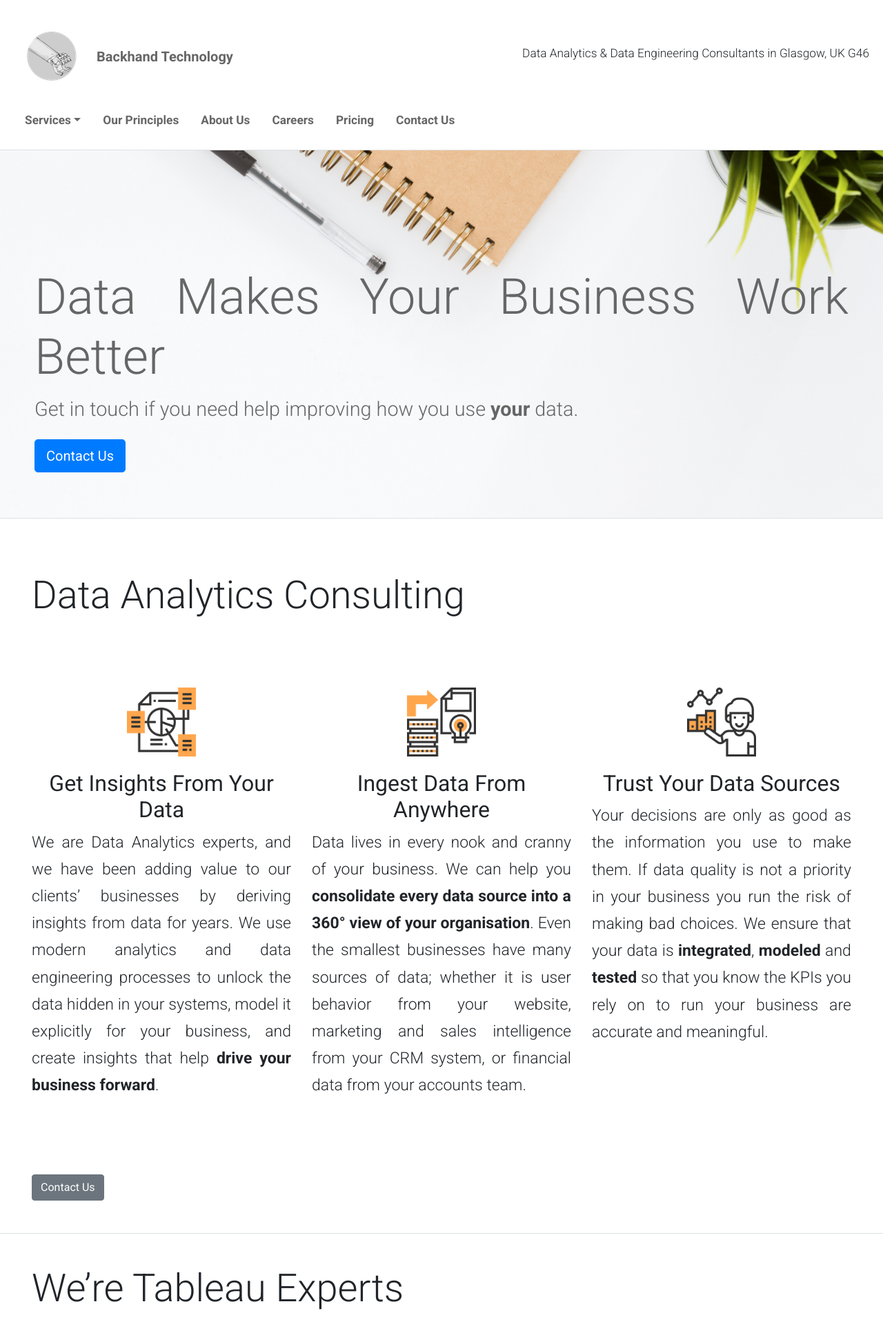
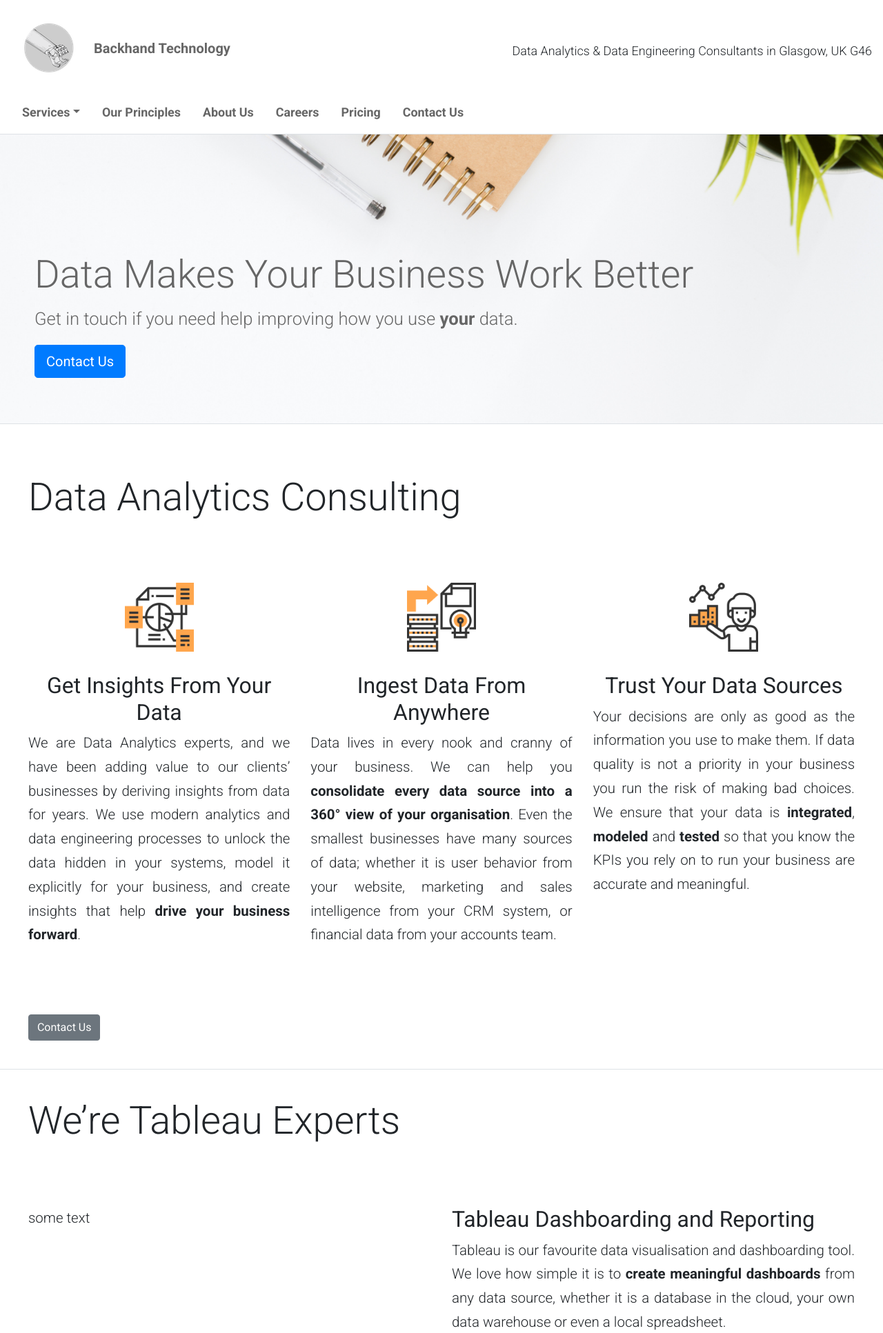
Before and after one commit to ezixi/backhand.tech, a PHP site: page / in a window 1280 px wide. Shown: the top 1933 px of the page at 69% size. Run offline with PHP 8.4, Linux system fonts and the light colour scheme; some libraries are stand-ins or nearby versions.

Commit message:
more progress

```diff
--- a/index.html
+++ b/index.html
@@ -35,7 +35,7 @@
         <div class="container-fluid h-card">
             <nav class="navbar">
                 <h1><a href="http://www.backhand.tech" rel="me home" class="navbar-brand u-url u-uid">Backhand Technology</a></h1>
-                <p class="navbar-text">Data Analytics & Data Engineering Consultants in <span class="p-locality">Glasgow</span>, <span class="p-region">UK</span> <span class="p-postal-code">G46</span></p>
+                <p class="navbar-text nav">Data Analytics & Data Engineering Consultants in <span class="p-locality">Glasgow</span>, <span class="p-region">UK</span> <span class="p-postal-code">G46</span></p>
                 <ul class="nav fn">
                     <li class="nav-item dropdown">
                         <a class="nav-link dropdown-toggle" href="#" id="navbarDropdownMenuLink" data-toggle="dropdown" aria-haspopup="true" aria-expanded="false">Services</a>
@@ -57,7 +57,7 @@
             <main>
                 <div class="jumbotron jumbotron-fluid border-bottom border-top">
                     <div id="container">
-                        <h1 class="display-3">Data Makes Your Business Work Better</h1>
+                        <h1 class="display-4">Data Makes Your Business Work Better</h1>
                         <p>Get in touch if you need help improving how you use <em>your</em> data.</p>
                         <p><a class="btn btn-primary btn-lg u-email" href="mailto:info@backhand.tech">Contact Us</a></p>
                     </div>
@@ -66,17 +66,17 @@
                     <h1 class="display-4 col">Data Analytics Consulting</h1>
                 </div>
                 <div class="row icon">
-                        <div class="col-4">
+                        <div class="col">
                             <h2 id="insights">Get Insights From Your Data</h2>
                             <p>We are Data Analytics experts, and we have been adding value to our clients’ businesses by deriving insights from data for years. We use modern analytics and data engineering processes to unlock the data hidden in your systems, model it explicitly for your business, and create insights that help <em>drive your business forward</em>.</p>
                         </div>
 
-                        <div class="col-4">
+                        <div class="col">
                             <h2 id="business_facets">Ingest Data From Anywhere</h2>
                             <p>Data lives in every nook and cranny of your business. We can help you <em>consolidate every data source into a 360&deg; view of your organisation</em>. Even the smallest businesses have many sources of data; whether it is user behavior from your website, marketing and sales intelligence from your CRM system, or financial data from your accounts team.</p>
                         </div>
 
-                        <div class="col-4">
+                        <div class="col">
                             <h2 id="trust_data">Trust Your Data Sources</h2>
                             <p>Your decisions are only as good as the information you use to make them. If data quality is not a priority in your business you run the risk of making bad choices. We ensure that your data is <em>integrated</em>, <em>modeled</em> and <em>tested</em> so that you know the KPIs you rely on to run your business are accurate and meaningful.</p>
                         </div>
@@ -95,7 +95,7 @@
                     <div class="col">
                         some text
                     </div>
-                    <div class="col">
+                    <div class="col stack">
                         <h2>Tableau Dashboarding and Reporting</h2>
                         <p>Tableau is our favourite data visualisation and dashboarding tool. We love how simple it is to <em>create meaningful dashboards</em> from any data source, whether it is a database in the cloud, your own data warehouse or even a local spreadsheet.</p>
                         <p>We know you will love it too; we can get you started with Tableau, create new reports and dashboards and help train your team to get powerful insights from your data.</p>
@@ -106,6 +106,7 @@
 
                         <h2>Tableau Online Experts</h2>
                         <p>If you don’t want to support your own infrastructure, we can help you get going on Tableau Online, or migrate your data from Tableau Server to Tableau Online.</p>
+                        <a class="btn btn-secondary u-email" href="mailto:info@backhand.tech">Get Tableau Help</a>
                     </div>
                 </div>
                 <div class="row border-bottom">
@@ -118,7 +119,7 @@
                     <h1 class="display-4 col">Learn From Your Customers</h1>
                 </div>
                 <div class="row">
-                    <div class="col">
+                    <div class="col stack">
                         <h2>Web Analytics Implementation</h2>
                         <p>We have carried out many web analytics implementations; from small business blogs to SAAS applications with hundreds of thousands of users. Each implementation is explicitly tuned to the needs of an individual business. We help you decide what is important to measure to best optimize your business, and then implement <em>fast, user-focused, GDPR compliant tracking</em> that helps you get the best from your website or app.</p>
 
@@ -126,7 +127,7 @@
                         <p>We’ll enrich the data you receive from your web analytics platform with your internal data sources to get you a <em>holistic view of your customers</em> and their behaviour. We will help you derive impactful insights about your customers that will help you make the right decisions to improve your <em>bottom line</em>.</p>
                     </div>
                     <div class="col">
-                            some text
+                        <img src="images/google_analytics.png" class="hero float-right" alt="google analytics implementation" />
                     </div>
                 </div>
                 <div class="row border-bottom">
@@ -136,18 +137,21 @@
                 </div>
 
                 <div class="row" id="data_warehouse_consulting">
-                    <h1 class="display-3">Data Warehousing Consulting</h1>
-
-                    <h2>Your Data Is Valuable</h2>
-                    <p>Every time you make a decision you need the best information you can get. No longer should you need to worry about whether one number is ‘correct’ or try to compare data from two different sources that really describe two different things. You’re busy; you don’t have time to worry about the provenance of your data.</p>
-                    <p>We help <em>increase the value</em> of your data, so everything you need is one place; <em>documented</em> so you know what it describes, and <em>tested</em> so you know you are making the right decision.</p>
-
-                    <h2>Business Focused Data Warehouse Modeling</h2>
-                    <p>We design data warehouses and data marts that accurately describe your business processes so that your data is available, timely, and <em>reliable</em>. You will always be sure that the KPI in your dashboard actually measures what you think it measures.</p>
-
-                    <h2>Analytics Engineering With dbt</h2>
-                    <p>Data has to be transformed and aggregated so your reporting is accurate. We use dbt (Data Build Tool), a SQL based development environment, to ensure that all data transformations are testable, version controlled and <em>documented</em>.</p>
-
+                    <h1 class="display-4">Data Warehousing Consulting</h1>
+                </div>
+                <div class="row icon">
+                    <div class="col">
+                        <h2>Your Data Is Valuable</h2>
+                        <p>We help <em>increase the value</em> of your data, so everything you need is one place; <em>documented</em> so you know what it describes, and <em>tested</em> so you know you are making the right decision.</p>
+                    </div>
+                    <div class="col">
+                        <h2>Business Focused Data Warehouses</h2>
+                        <p>We design data warehouses and data marts that accurately describe your business processes so that your data is available, timely, and <em>reliable</em>. You will always be sure that the KPI in your dashboard actually measures what you think it measures.</p>
+                    </div>
+                    <div class="col">
+                        <h2 class="analytics_engineering">Analytics Engineering With dbt</h2>
+                        <p>Data has to be transformed and aggregated so your reporting is accurate. We use dbt (Data Build Tool), a SQL based development environment, to ensure that all data transformations are testable, version controlled and <em>documented</em>.</p>
+                    </div>
                 </div>
                 <div class="row border-bottom">
                     <div class="col justify-content-center">
@@ -156,8 +160,10 @@
                 </div>
 
                 <div class="row" id="agile_data_engineering">
-                    <h1 class="display-3">Agile Data Engineering</h1>
-
+                    <h1 class="display-4">Agile Data Engineering</h1>
+               </div>
+                <div class="row">
+                    <div class="col stack">
                     <h2>Discover Agile Data Development</h2>
                     <p>We’ve spent years managing Data Engineering and software development through Agile processes. Whether it is helping your team adopt Scrum or Kanban workflows, introducing version control or simply adopting better documentation, we can help your teams work more efficiently, become more productive, improve your data quality and <em>work on what is important</em>.</p>
 
@@ -167,7 +173,10 @@
 
                     <h2>World Class Analytics Infrastructure</h2>
                     <p>We can help you get your analytics infrastructure up to world class levels, or we can build and manage it for you in the cloud.</p>
-
+                    </div>
+                    <div class="col">
+                        <img src="images/google_analytics.png" class="hero float-right" alt="google analytics implementation" />
+                    </div>
                 </div>
                 <div class="row border-bottom">
                     <div class="col justify-content-center">
@@ -177,10 +186,11 @@
 
                 <div class="row justify-content-center" id="our_principles">
                     <h1 class="display-3">Our Principles</h1>
+                    <p><em>It’s no longer good enough to have the most important information about your business locked up in a laptop on an analyst’s spreadsheet.</em></p>
                     <p>We believe that creating real value from your business data requires dedication and discipline, and that data and analytics teams can learn much from the world of DevOps and traditional software engineering.</p>
-                    <p><em>It’s no longer good enough to have the most important information about your business locked up in a laptop on an analyst’s spreadsheet.</em></p>
+                    <p>We believe that your business is best served when we follow these principles:</p>
                     <ul>
-                        <p>We believe that your business is best served when we follow these principles:</p>
+
                         <li>There can be a single source of truth for every analytic question within a company.</li>
                         <li>Data quality is paramount and only through testable, repeatable, peer reviewed processes can you gain trust in your data.</li>
                         <li>Understanding your data is the job of every single one of your employees.</li>
--- a/style.css
+++ b/style.css
@@ -5,7 +5,7 @@ body {
     font-weight: 300;
     text-align: justify;
     line-height: 1.7;
-    font-size: 1.8em;
+    font-size: 1.6em;
 }
 
 .container-fluid {
@@ -52,8 +52,8 @@ nav a, .dropdown-item {
    color: #666;
 }
 
-.navbar {
-    padding: 20px;
+.navbar p {
+    padding-left: 15px;
 
 }
 
@@ -64,10 +64,12 @@ nav a, .dropdown-item {
     background-position: left;
     background-repeat: no-repeat;
     color: #666;
+
 }
 
 .navbar-text, .nav-item {
-    font-size: .6em;
+    font-size: .7em;
+
 }
 
 .jumbotron {
@@ -86,6 +88,14 @@ nav a, .dropdown-item {
     font-size: 80%;
 }
 
+.stack h2 {
+    margin-top: 50px;
+}
+
+.stack h2:first-of-type {
+    margin-top: 0;
+}
+
 
 .icon h2 {
     background-color: #fff;
@@ -93,8 +103,12 @@ nav a, .dropdown-item {
     height: auto;
     background-position: top;
     background-repeat: no-repeat;
-    padding-top: 120px;
+    padding-top: 130px;
     text-align: center;
+}
+
+.hero {
+    margin-top: -100px;
 }
 
 #insights {
@@ -107,6 +121,10 @@ nav a, .dropdown-item {
 
 #trust_data {
     background-image: url('images/023-presentation.png');
+}
+
+#analytics_engineering {
+    background-image: url('images/016-sharing-archives-1.png');
 }
 
 #our_principles ul {
```
Also changed, not shown: images/016-sharing-archives-1.png (added), images/google_analytics.png (added), scripts/autotrack.js (renamed from autotrack.js), scripts/script.js (renamed from script.js).
